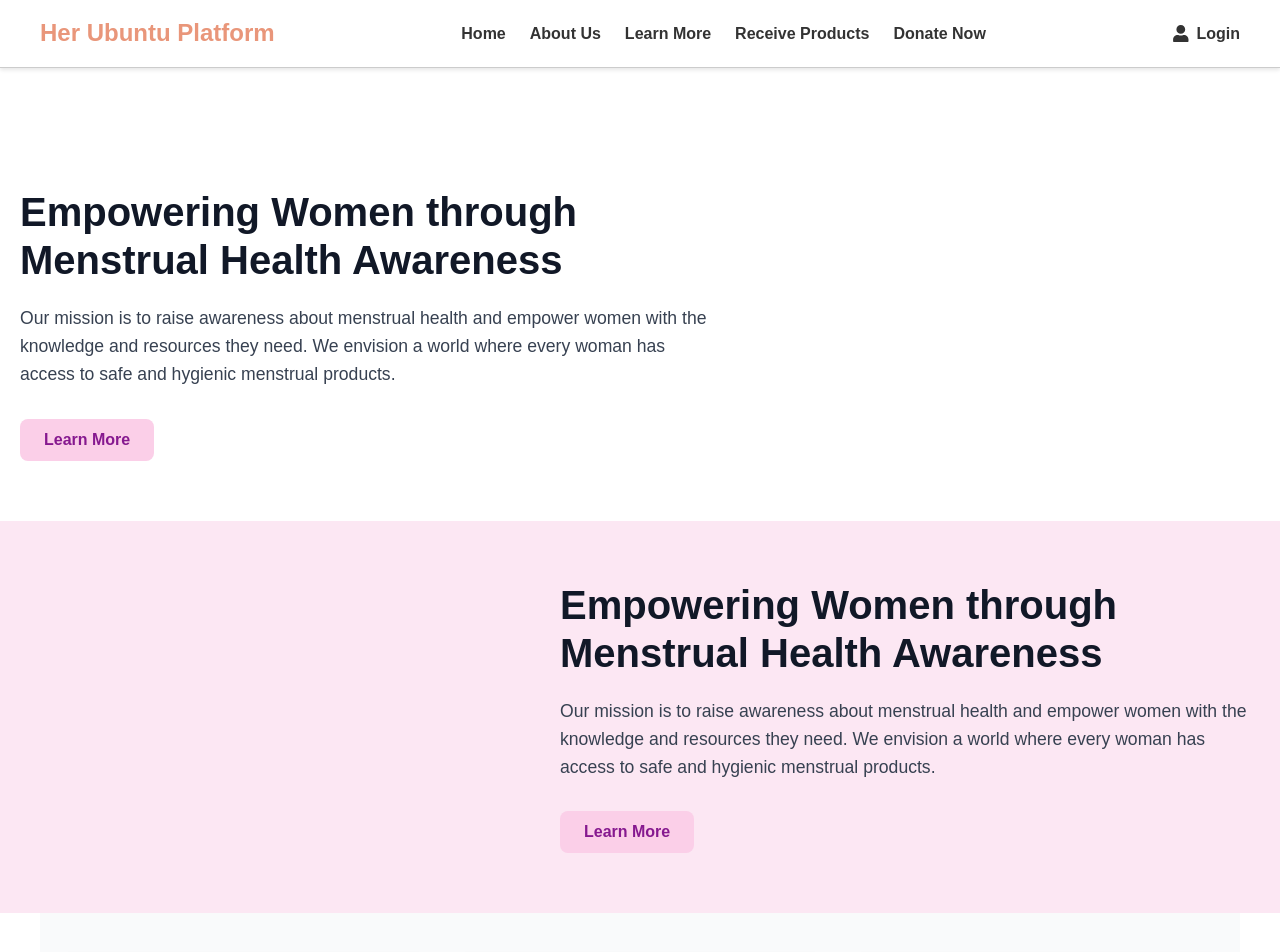
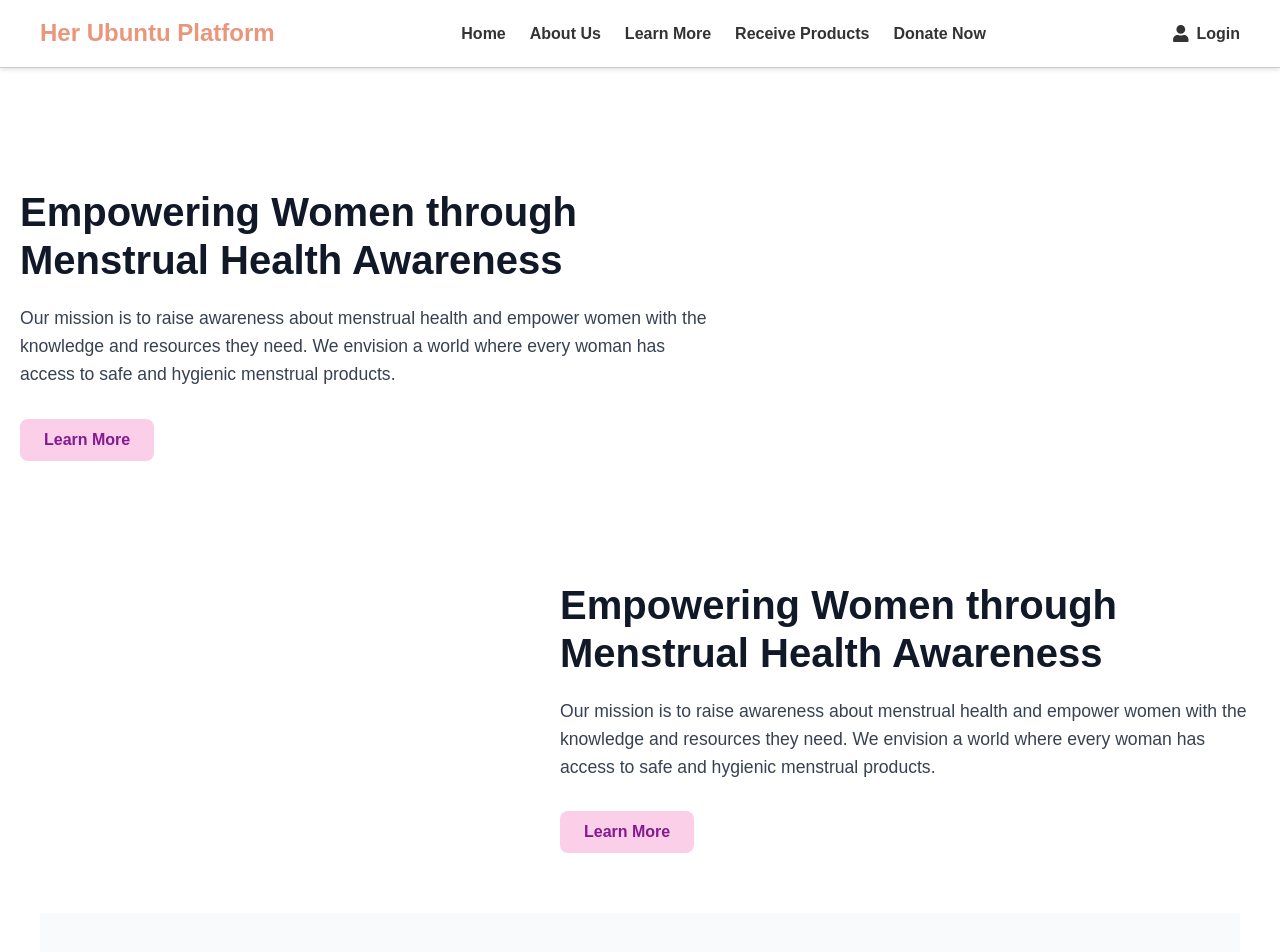
Before and after one commit to Dylan66/PP-Relief-platform, a React (Vite) app in the folder frontend/: page /information in a window 1280 px wide. Shown: the top 952 px of the page. Built offline with nearby package versions, Linux system fonts and the light colour scheme; no server answers.

Commit message:
changed color

```diff
--- a/frontend/src/pages/Information.module.css
+++ b/frontend/src/pages/Information.module.css
@@ -30,7 +30,7 @@
 }
 
 .heroSectionPink {
-    background-color: #FCE7F3; /* Light pink */
+    background-color: #Ffffff; /* Light pink */
 }
 
 .heroHeading {
```
